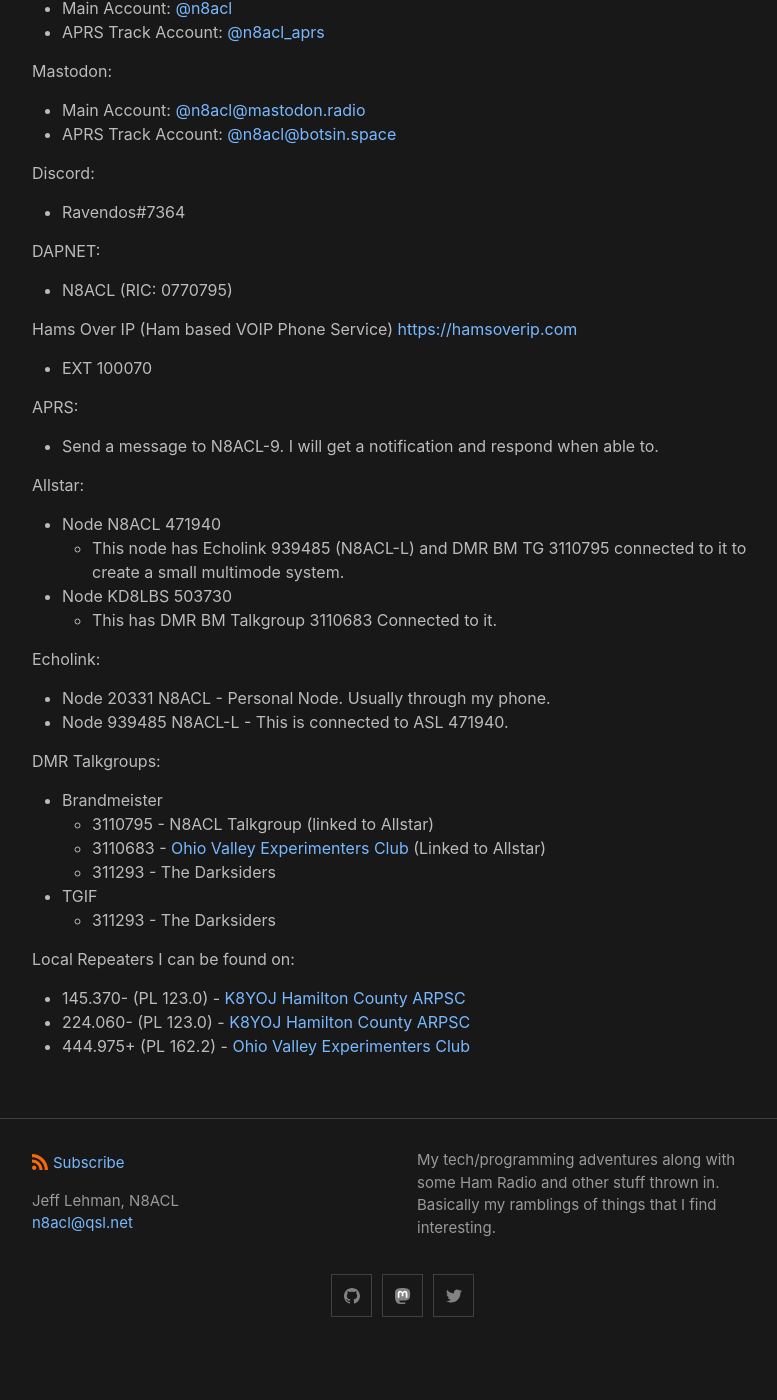
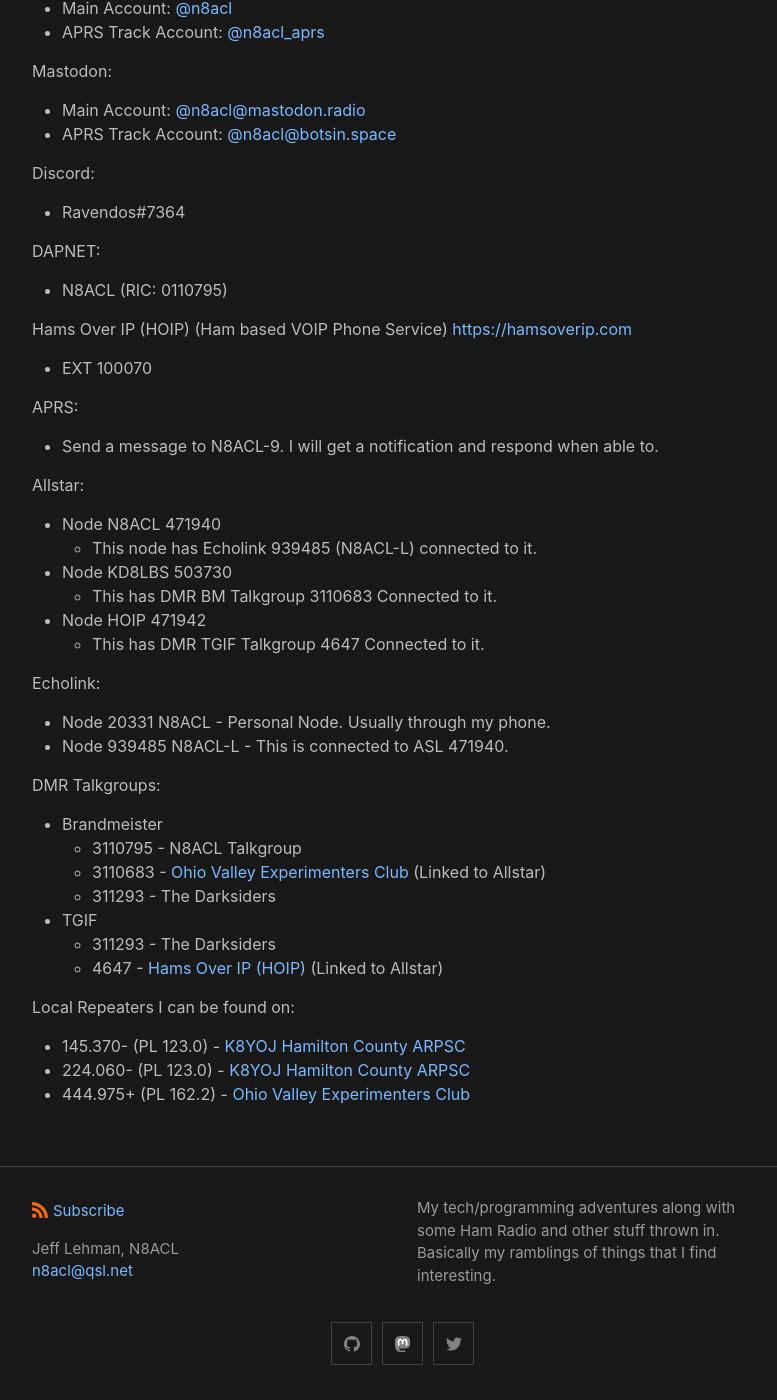
Before and after one commit to n8acl/n8acl.github.io, a Jekyll site: the page built from contact.md, in a window 1280 px wide and 1400 px high, scrolled down 606 px. Shown: the whole window, without its empty margins (238-1015 px from the left). Built offline with Jekyll 4.4.1, drawn with Linux system fonts in a browser that asks for light colours; before the commit the page ends 1958 px from its top, so only the background shows below that.

Commit message:
Update Contacts

```diff
--- a/contact.md
+++ b/contact.md
@@ -29,9 +29,9 @@ Discord:
 * Ravendos#7364
 
 DAPNET:
-* N8ACL (RIC: 0770795)
+* N8ACL (RIC: 0110795)
 
-Hams Over IP (Ham based VOIP Phone Service) [https://hamsoverip.com](https://hamsoverip.com)
+Hams Over IP (HOIP) (Ham based VOIP Phone Service) [https://hamsoverip.com](https://hamsoverip.com)
 * EXT 100070
 
 APRS:
@@ -39,9 +39,11 @@ APRS:
 
 Allstar:
 * Node N8ACL 471940
-  * This node has Echolink 939485 (N8ACL-L) and DMR BM TG 3110795 connected to it to create a small multimode system.
+  * This node has Echolink 939485 (N8ACL-L) connected to it.
 * Node KD8LBS 503730
   * This has DMR BM Talkgroup 3110683 Connected to it.
+* Node HOIP 471942
+  * This has DMR TGIF Talkgroup 4647 Connected to it.
 
 Echolink:
 * Node 20331 N8ACL - Personal Node. Usually through my phone.
@@ -49,11 +51,12 @@ Echolink:
 
 DMR Talkgroups:
 * Brandmeister
-  * 3110795 - N8ACL Talkgroup (linked to Allstar)
+  * 3110795 - N8ACL Talkgroup
   * 3110683 - [Ohio Valley Experimenters Club](https://kd8lbs.com) (Linked to Allstar)
   * 311293 - The Darksiders
 * TGIF
   * 311293 - The Darksiders
+  * 4647 - [Hams Over IP (HOIP)](https://hamsoverip.com) (Linked to Allstar)
 
 Local Repeaters I can be found on:
 * 145.370- (PL 123.0) - [K8YOJ Hamilton County ARPSC](https://www.hamcoarpsc.org)
```
Also changed, not shown: 1 other file.
